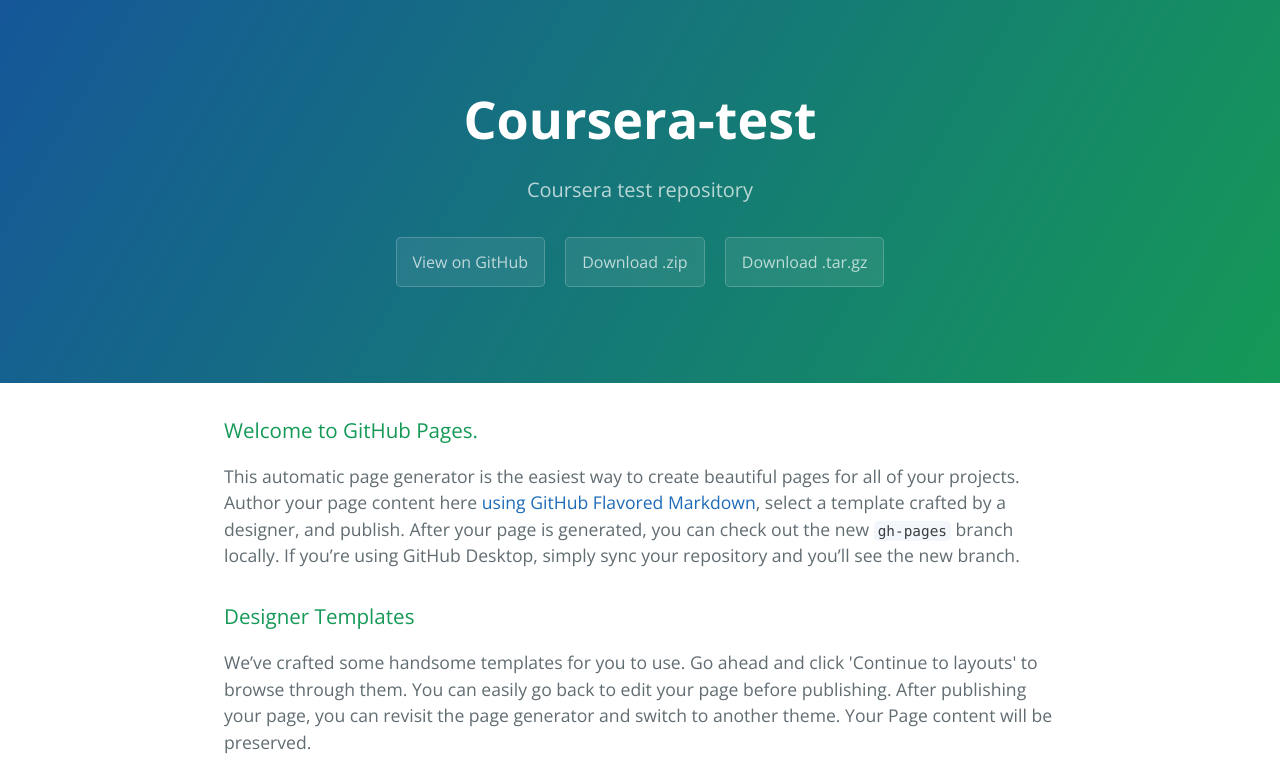
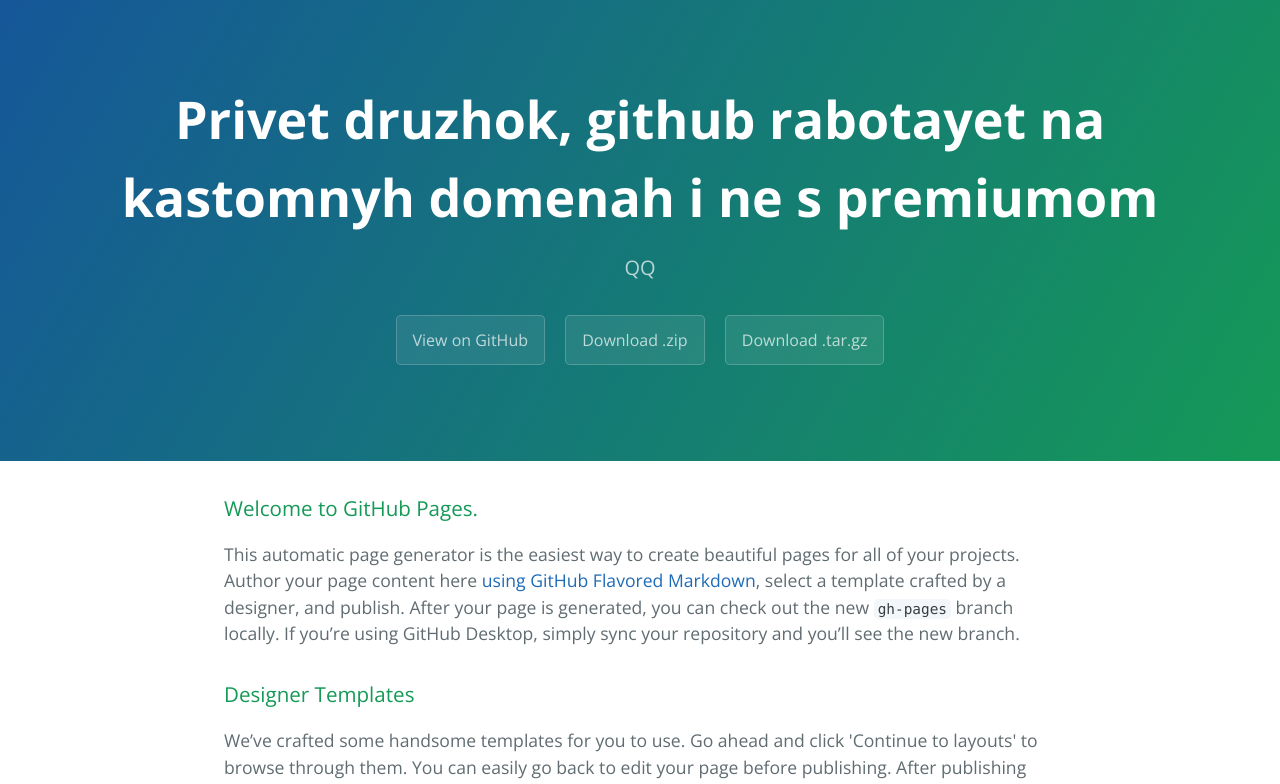
Before and after one commit to Made4ever/coursera-test, a plain HTML site: page index.html in a window 1280 px wide. Shown: the top 784 px of the page. Drawn offline with nearby package versions, Linux system fonts and the light colour scheme.

Commit message:
Update index.html

```diff
--- a/index.html
+++ b/index.html
@@ -11,8 +11,8 @@
   </head>
   <body>
     <section class="page-header">
-      <h1 class="project-name">Coursera-test</h1>
-      <h2 class="project-tagline">Coursera test repository</h2>
+      <h1 class="project-name">Privet druzhok, github rabotayet na kastomnyh domenah i ne s premiumom</h1>
+      <h2 class="project-tagline">QQ</h2>
       <a href="https://github.com/Made4ever/coursera-test" class="btn">View on GitHub</a>
       <a href="https://github.com/Made4ever/coursera-test/zipball/master" class="btn">Download .zip</a>
       <a href="https://github.com/Made4ever/coursera-test/tarball/master" class="btn">Download .tar.gz</a>
```
